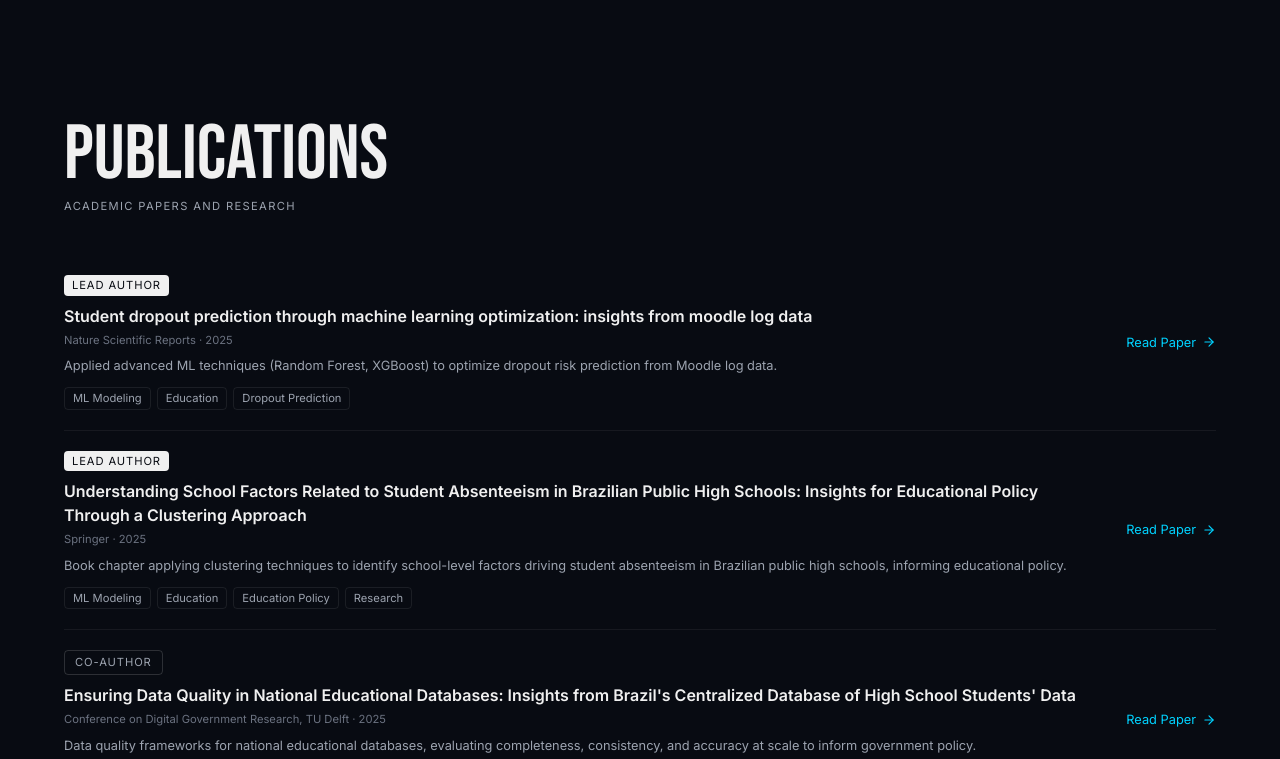
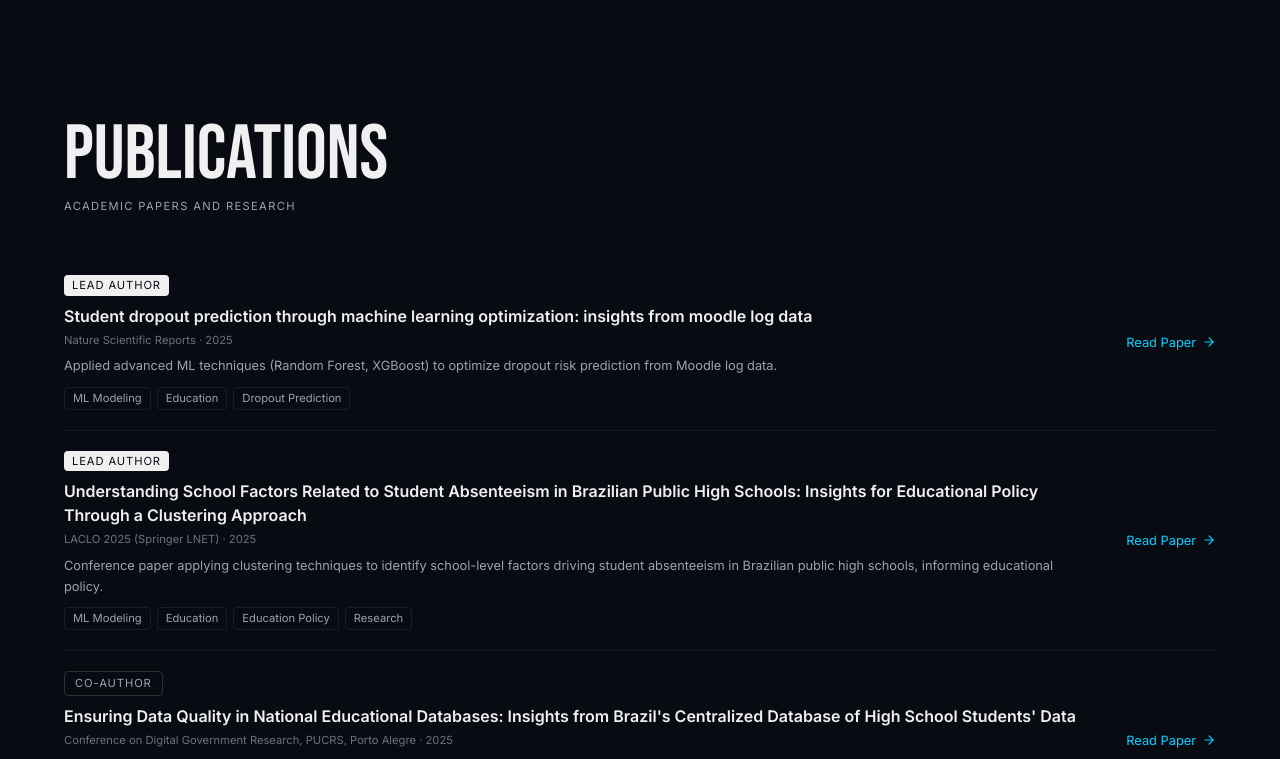
Before and after one commit to MarksonMarcolino/portfolio, a Vue app: page / in a window 1280 px wide. Shown: the part 3261-4020 px from the top of the page. Built offline with nearby package versions, Linux system fonts and the light colour scheme.

Commit message:
Fix CV publication discrepancies: Dg.o venue (PUCRS, Porto Alegre, not TU Delft) and absenteeism paper (LACLO 2025, Springer LNET)

```diff
--- a/src/data/publications.js
+++ b/src/data/publications.js
@@ -12,17 +12,17 @@ export const publications = [
   {
     id: 'springer-2025',
     title: 'Understanding School Factors Related to Student Absenteeism in Brazilian Public High Schools: Insights for Educational Policy Through a Clustering Approach',
-    venue: 'Springer',
+    venue: 'LACLO 2025 (Springer LNET)',
     year: 2025,
     role: 'lead',
-    description: 'Book chapter applying clustering techniques to identify school-level factors driving student absenteeism in Brazilian public high schools, informing educational policy.',
+    description: 'Conference paper applying clustering techniques to identify school-level factors driving student absenteeism in Brazilian public high schools, informing educational policy.',
     tags: ['ML Modeling', 'Education', 'Education Policy', 'Research'],
     url: 'https://link.springer.com/chapter/10.1007/978-981-95-7580-0_14',
   },
   {
     id: 'dgo-2025-1',
     title: "Ensuring Data Quality in National Educational Databases: Insights from Brazil's Centralized Database of High School Students' Data",
-    venue: 'Conference on Digital Government Research, TU Delft',
+    venue: 'Conference on Digital Government Research, PUCRS, Porto Alegre',
     year: 2025,
     role: 'co-author',
     description: 'Data quality frameworks for national educational databases, evaluating completeness, consistency, and accuracy at scale to inform government policy.',
@@ -32,7 +32,7 @@ export const publications = [
   {
     id: 'dgo-2025-2',
     title: 'Leveraging String Similarity Algorithms for Educational Data Validation: A Scalable Approach for Digital Governance',
-    venue: 'Conference on Digital Government Research, TU Delft',
+    venue: 'Conference on Digital Government Research, PUCRS, Porto Alegre',
     year: 2025,
     role: 'co-author',
     description: 'Scalable string similarity algorithms (Levenshtein, Jaro-Winkler) applied to reconcile records across national educational databases with inconsistent identifiers.',
--- a/src/i18n/locales/en.js
+++ b/src/i18n/locales/en.js
@@ -165,7 +165,7 @@ export default {
       },
       'springer-2025': {
         title: 'Understanding School Factors Related to Student Absenteeism in Brazilian Public High Schools: Insights for Educational Policy Through a Clustering Approach',
-        description: 'Book chapter applying clustering techniques to identify school-level factors driving student absenteeism in Brazilian public high schools, informing educational policy.',
+        description: 'Conference paper applying clustering techniques to identify school-level factors driving student absenteeism in Brazilian public high schools, informing educational policy.',
       },
       'dgo-2025-1': {
         title: "Ensuring Data Quality in National Educational Databases: Insights from Brazil's Centralized Database of High School Students' Data",
```
Also changed, not shown: public/llms.txt.
